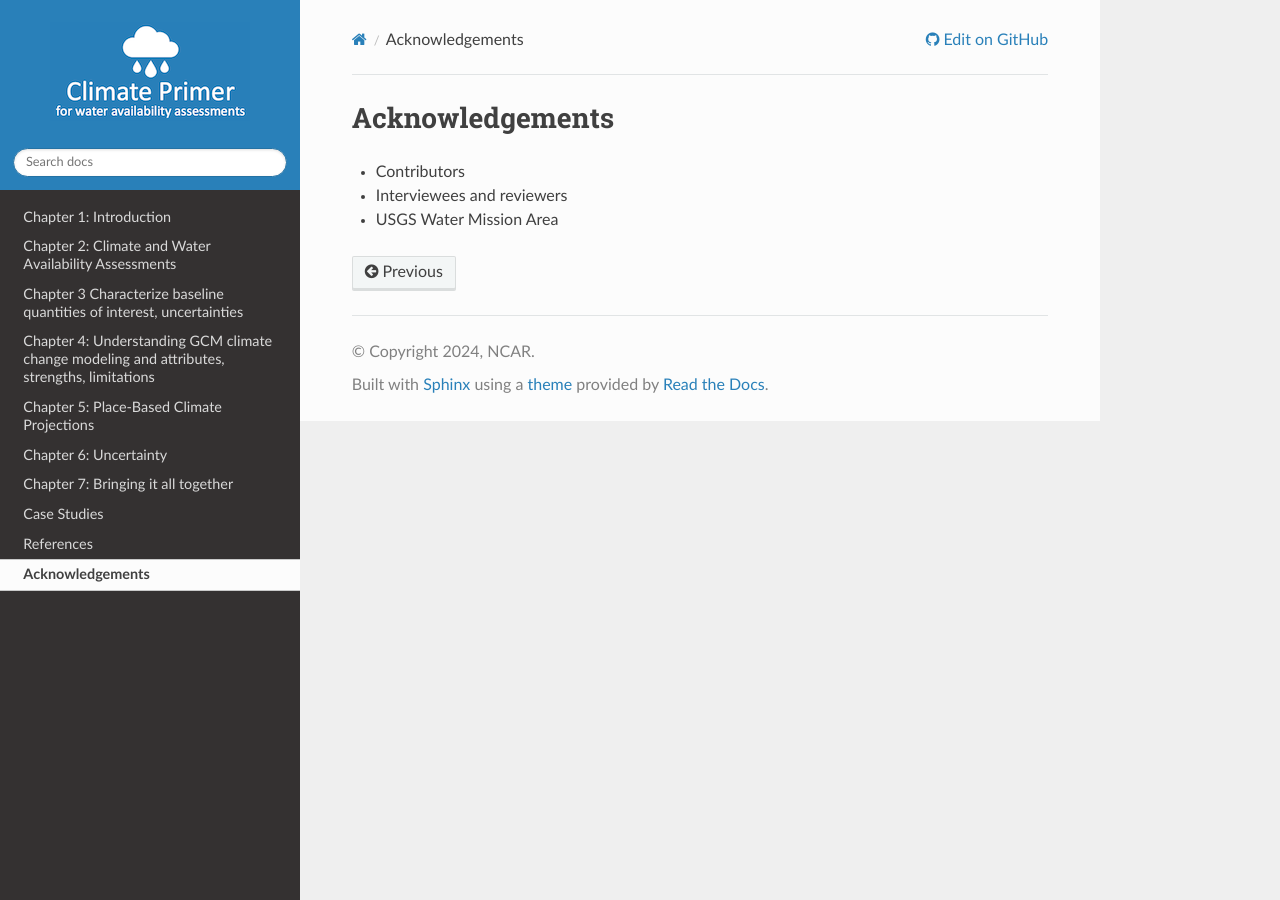
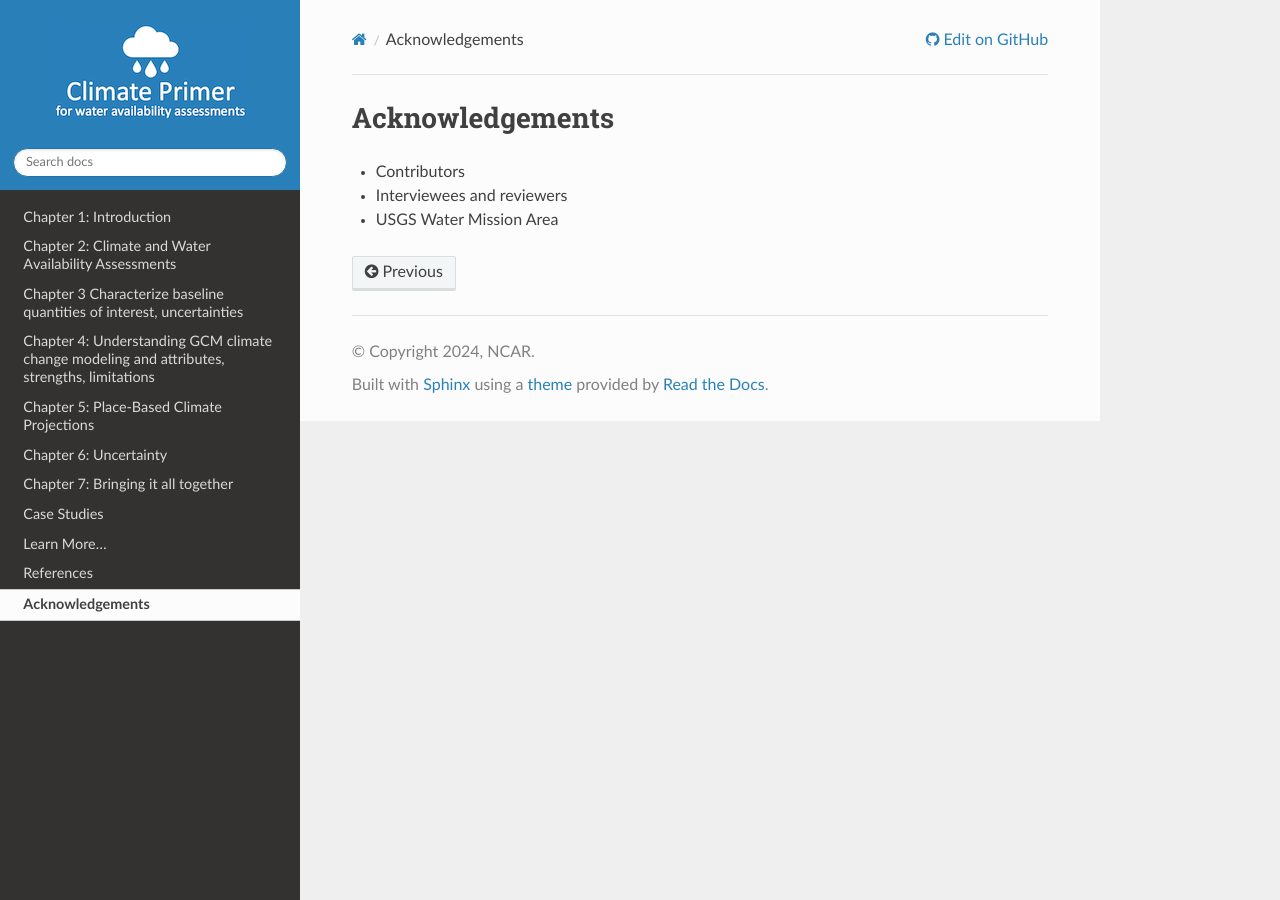
Before and after one commit to NCAR/climate-primer-water, a Sphinx documentation site: the page built from doc/acknowledgements.rst, in a window 1280 px wide. Built offline with Sphinx 7.4.7 and the Read the Docs theme 2.0.0, drawn with Linux system fonts in a browser that asks for light colours; pages that are not in the unit, such as notebooks, are missing from menus.

```diff
--- a/doc/index.rst
+++ b/doc/index.rst
@@ -1,4 +1,4 @@
-.. this is a comment, it is not rendered
+m.. this is a comment, it is not rendered
    when adding new *.rst files, reference them here
    in this index.rst for them to be rendered and added to the
    table of contents
```
Also changed, not shown: other parts of doc/index.rst (+1 -1 lines).
